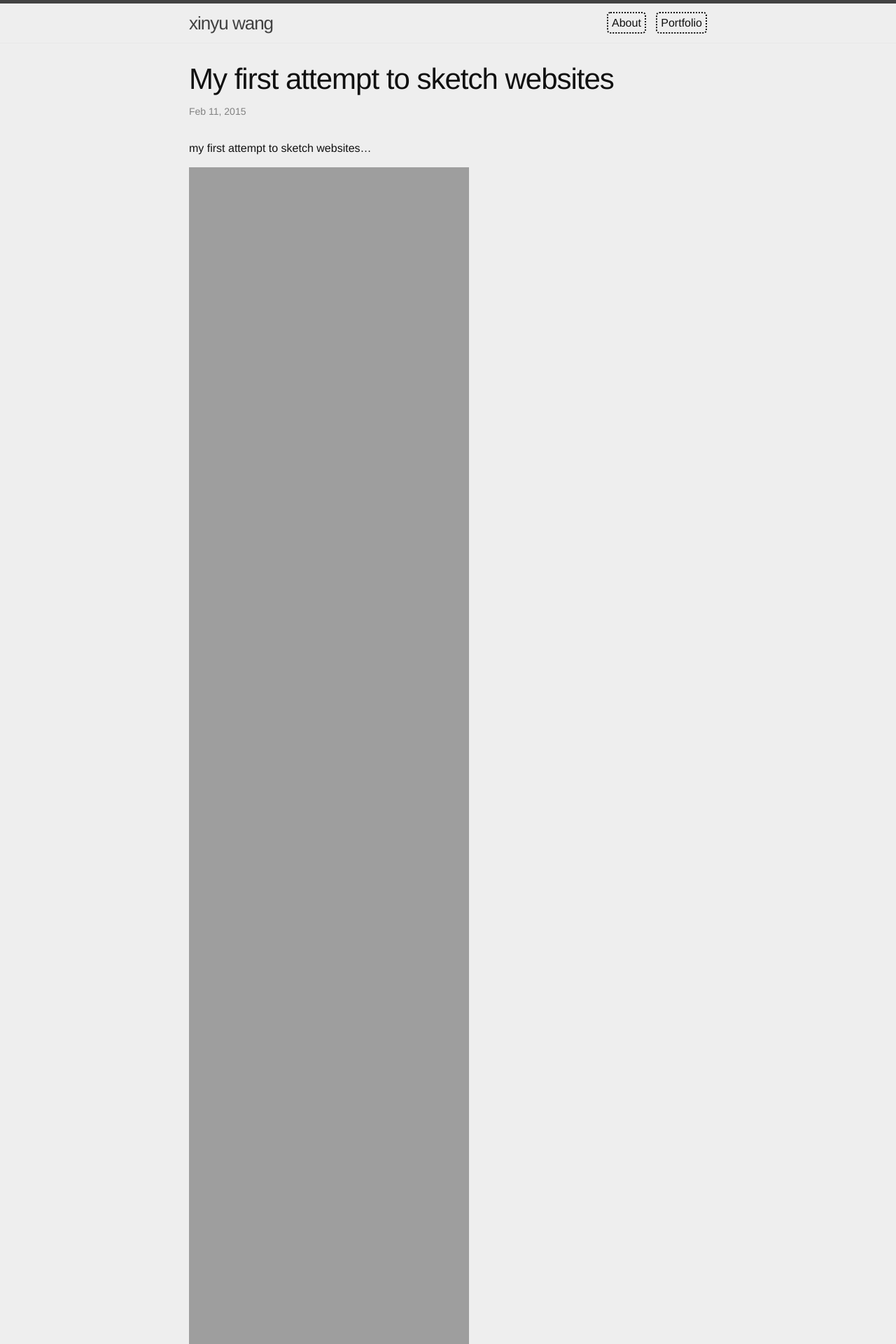
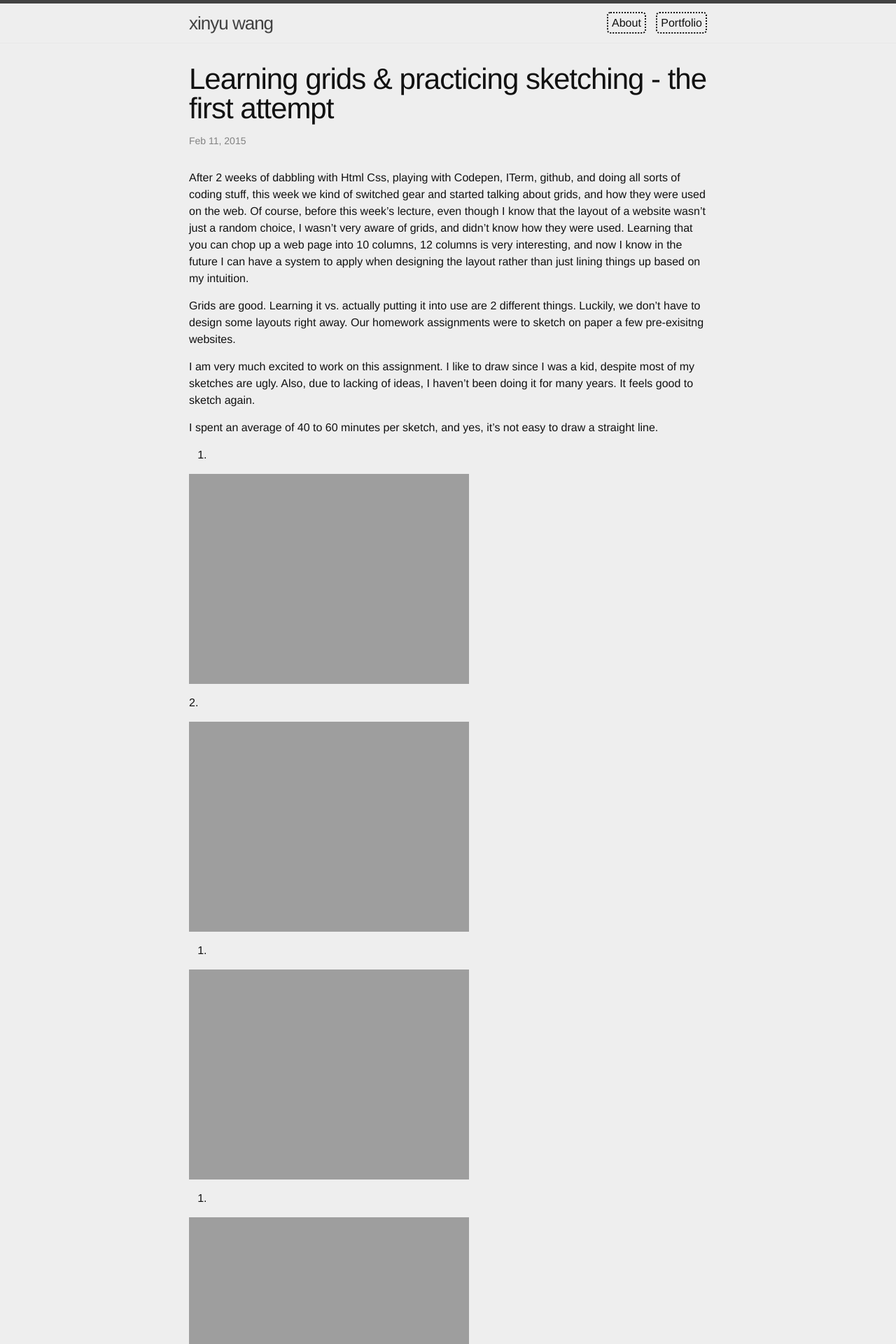
Before and after one commit to xinyu0/xinyu0.github.io, a Jekyll site: the page built from _posts/2015-02-11-sketching.markdown, in a window 1280 px wide. Shown: the top 1920 px of the page at 70% size. Built offline with Jekyll 4.4.1, drawn with Linux system fonts in a browser that asks for light colours.

Commit message:
updated 2nd blog post

```diff
--- a/_posts/2015-02-11-sketching.markdown
+++ b/_posts/2015-02-11-sketching.markdown
@@ -1,18 +1,55 @@
 ---
 layout: post
-title:  "My first attempt to sketch websites"
+title:  "Learning grids & practicing sketching - the first attempt"
 date:   2015-02-11 20:00:00
 categories: iron_yard
 ---
-my first attempt to sketch websites...
+After 2 weeks of dabbling with Html Css, playing with Codepen, ITerm, github, and doing all sorts of coding stuff, this week we kind of switched gear and started talking about grids, and how they were used on the web. Of course, before this week's lecture, even though I know that the layout of a website wasn't just a random choice, I wasn't very aware of grids, and didn't know how they were used. Learning that you can chop up a web page into 10 columns, 12 columns is very interesting, and now I know in the future I can have a system to apply when designing the layout rather than just lining things up based on my intuition.
+
+Grids are good. Learning it vs. actually putting it into use are 2 different things. Luckily, we don't have to design some layouts right away. Our homework assignments were to sketch on paper a few pre-exisitng websites.
+
+I am very much excited to work on this assignment. I like to draw since I was a kid, despite most of my sketches are ugly. Also, due to lacking of ideas, I haven't been doing it for many years. It feels good to sketch again.
+
+I spent an average of 40 to 60 minutes per sketch, and yes, it's not easy to draw a straight line.
+
+
+
+1.
 
 ![Mashable]({{ site.url }}/images/2015_02_11/IMG_20150211_224658.jpg)
+
+2.
+
 ![Penguin Books]({{ site.url }}/images/2015_02_11/IMG_20150211_224707.jpg)
+
+3.
+
 ![The New York Times]({{ site.url }}/images/2015_02_11/IMG_20150211_224716.jpg)
+
+4.
+
 ![Medium]({{ site.url }}/images/2015_02_11/IMG_20150211_224724.jpg)
+
+5.
+
 ![Roomba Product Page on Amazon]({{ site.url }}/images/2015_02_11/IMG_20150211_224733.jpg)
+
+6.
+
 ![Fuzzco’s ‘what we do’ page]({{ site.url }}/images/2015_02_11/IMG_20150211_224742.jpg)
+
+7.
+
 ![Art of the Menu]({{ site.url }}/images/2015_02_11/IMG_20150211_224749.jpg)
+
+8.
+
 ![Your own Github Profile Page]({{ site.url }}/images/2015_02_11/IMG_20150211_224757.jpg)
+
+9.
+
 ![Nest Thermostat]({{ site.url }}/images/2015_02_11/IMG_20150211_224803.jpg)
+
+10.
+
 ![Time Magazine]({{ site.url }}/images/2015_02_11/IMG_20150211_224816.jpg)
--- a/_sass/_base.scss
+++ b/_sass/_base.scss
@@ -41,7 +41,7 @@ ul, ol, dl, figure,
  * Images
  */
 img {
-    max-width: 100%;
+    max-width: 80%;
     vertical-align: middle;
 }
 
```
Also changed, not shown: 4 other files.
